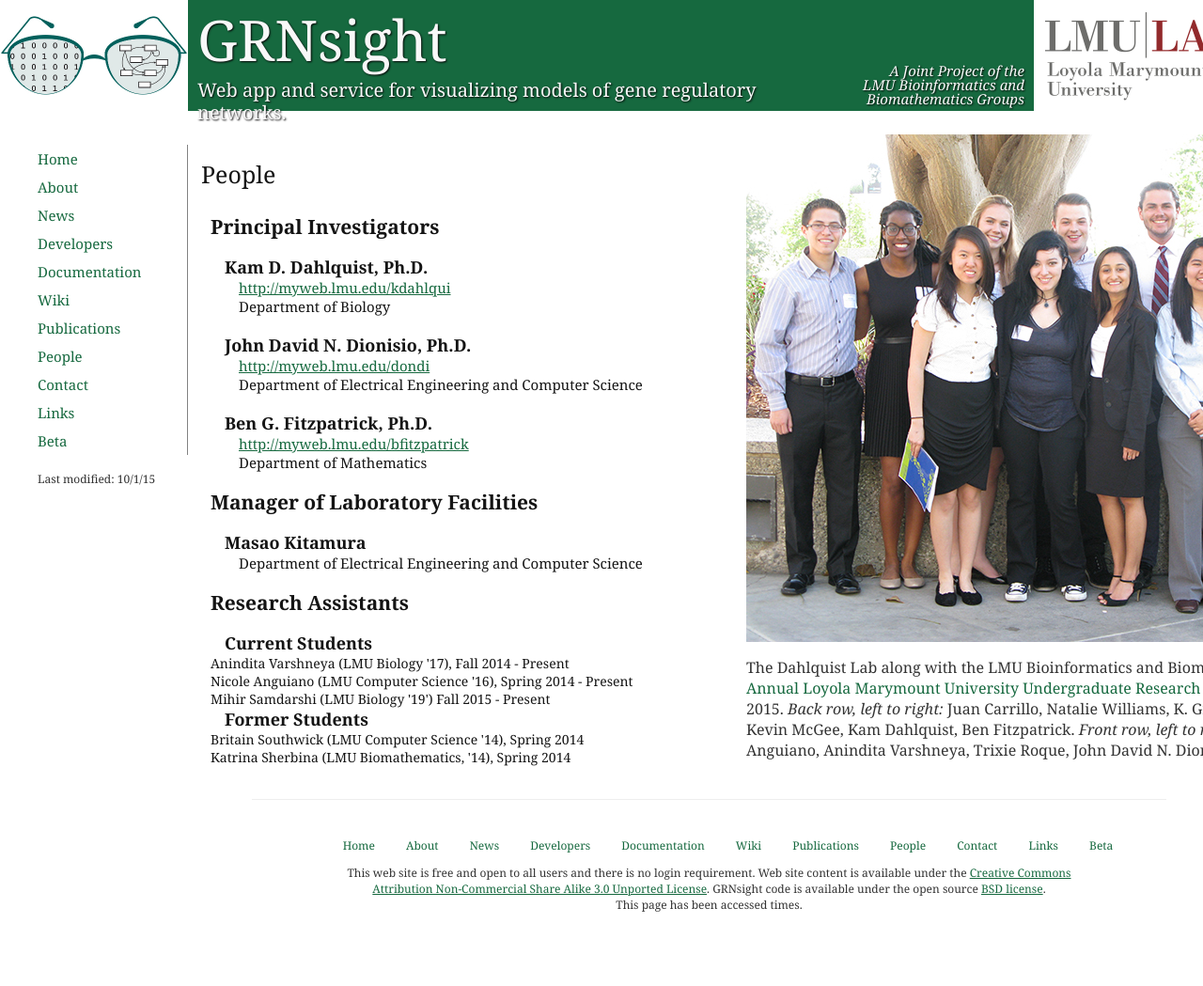
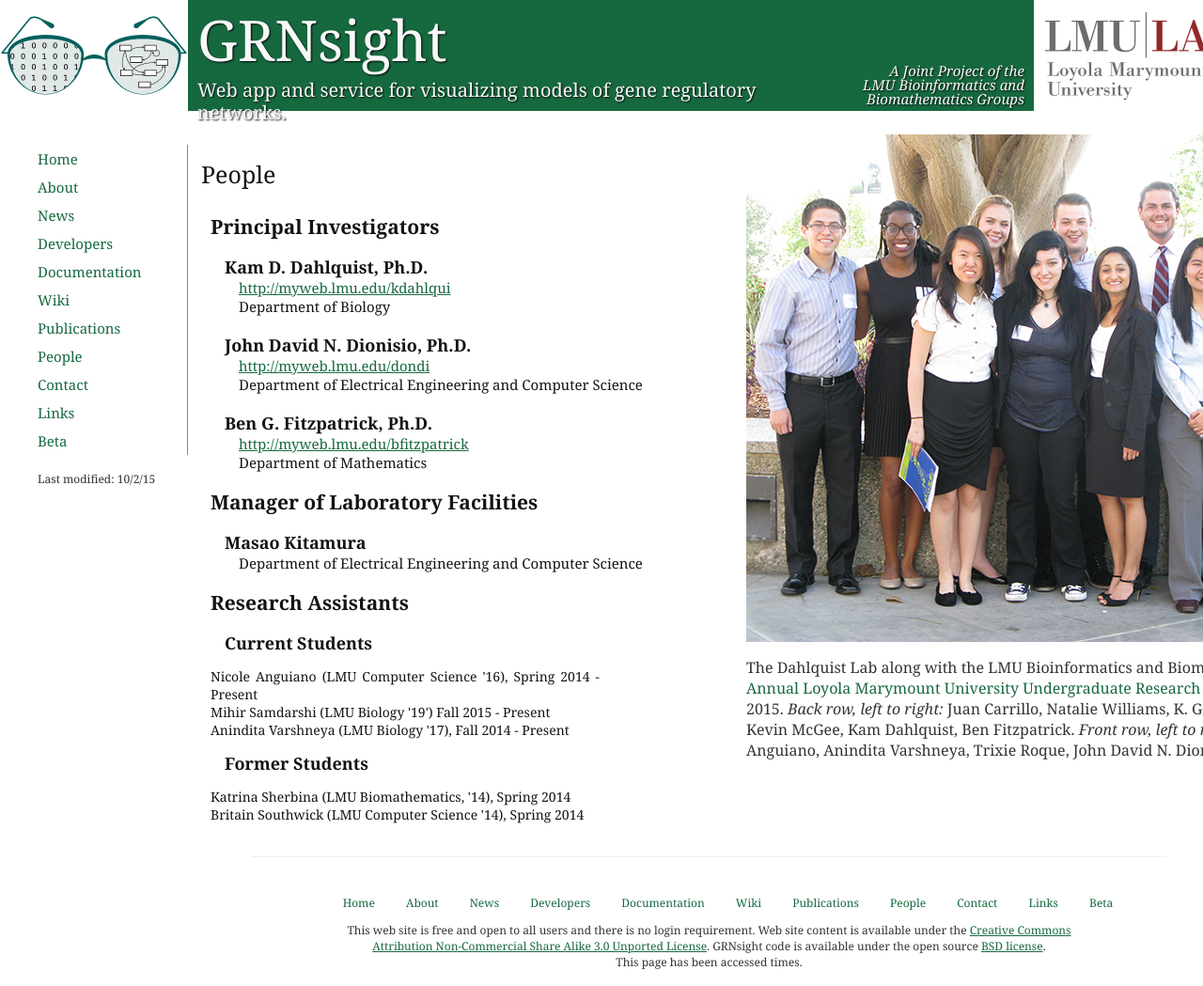
Before and after one commit to dondi/GRNsight, a Jekyll site: the page built from people.html, in a window 1280 px wide. Shown: the whole page at 94% size. Built offline with Jekyll 4.4.1, drawn with Linux system fonts in a browser that asks for light colours; nearby versions of some CDN libraries; Markdown is read by kramdown in place of the engine named in the settings; before the commit the page ends 988 px from its top, so only the background shows below that.

Commit message:
alphabetized names, changed indent, formatted links

```diff
--- a/assets/css/main.css
+++ b/assets/css/main.css
@@ -190,6 +190,10 @@
 	margin-left: 30px;
 }
 
+.studentName {
+	padding: 15 px
+}
+
 div.abstract > iframe {
 	border:1px solid #CCC;
 	border-width:1px 1px 0;
--- a/links.html
+++ b/links.html
@@ -1,7 +1,7 @@
 ---
 layout: default
 title: Links
-modified: 10/1/15
+modified: 10/2/15
 ---
             <p id="pageTitle">Links</p>
             <div id="pageContent">
@@ -24,8 +24,8 @@
                   <li><a href="http://nodejs.org/" target="_blank">Node.js</a></li>
                   <li><a href="http://expressjs.com/" target="_blank">Express Framework</a></li>
                   <li><a href="http://d3js.org/" target="_blank">D3</a></li>
+                  <li><a href="http://bost.ocks.org/mike/circles/" target="_blank">Three Little Circles:</a> an in-depth, technical tutorial on how D3 works.</li>
                   <li><a href="http://getbootstrap.com" target="_blank">Bootstrap</a></li>
                   <li><a href="https://github.com/dondi/GRNsight/wiki/Jekyll-Tutorial" target="_blank">Jekyll Tutorial</a></li>
-                  <li><a href="http://bost.ocks.org/mike/circles/" target="_blank">Three Little Circles:</a> an in-depth, technical tutorial on how D3 works.</li>
                 </ul>
             </div>
--- a/people.html
+++ b/people.html
@@ -1,7 +1,7 @@
 ---
 layout: default
 title: People
-modified: 10/1/15
+modified: 10/2/15
 ---
             <div class="fixWidthforImage">
                 <div class="pull-left">
@@ -11,13 +11,11 @@
                           <p class="name">Kam D. Dahlquist, Ph.D.</p>
                             <p class="personInfo">
                               <a href="http://myweb.lmu.edu/kdahlqui" target="_blank">http://myweb.lmu.edu/kdahlqui</a> <br>
-                          Department of Biology
-                        </p><br>
+                              Department of Biology</p><br>
                           <p class="name">John David N. Dionisio, Ph.D.</p>
                             <p class="personInfo">
                               <a href="http://myweb.lmu.edu/dondi" target="_blank">http://myweb.lmu.edu/dondi</a> <br>
-                          Department of Electrical Engineering and Computer Science
-                        </p> <br>
+                          Department of Electrical Engineering and Computer Science</p> <br>
                         <p class="name">Ben G. Fitzpatrick, Ph.D.</p>
                         <p class="personInfo">
                             <a href="http://myweb.lmu.edu/bfitzpatrick/" target="_blank">http://myweb.lmu.edu/bfitzpatrick</a> <br>
@@ -29,12 +27,14 @@
                         <h2>Research Assistants</h2>
                         <p class="personInfo">
                           <p class="name">Current Students</p>
-                            Anindita Varshneya (LMU Biology '17), Fall 2014 - Present <br>
+                            <p class="studentName">
                               Nicole Anguiano (LMU Computer Science '16), Spring 2014 - Present <br>
-                            Mihir Samdarshi (LMU Biology '19') Fall 2015 - Present
+                              Mihir Samdarshi (LMU Biology '19') Fall 2015 - Present<br>
+                              Anindita Varshneya (LMU Biology '17), Fall 2014 - Present</p>
                           <p class="name">Former Students</p>
-                            Britain Southwick (LMU Computer Science '14), Spring 2014 <br>
-                            Katrina Sherbina (LMU Biomathematics, '14), Spring 2014
+                            <p class="studentName">
+                              Katrina Sherbina (LMU Biomathematics, '14), Spring 2014<br>
+                              Britain Southwick (LMU Computer Science '14), Spring 2014</p>
                         </p>
                     </div>
                 </div>
```
Lines whose indentation alone changed are shown as unchanged.
